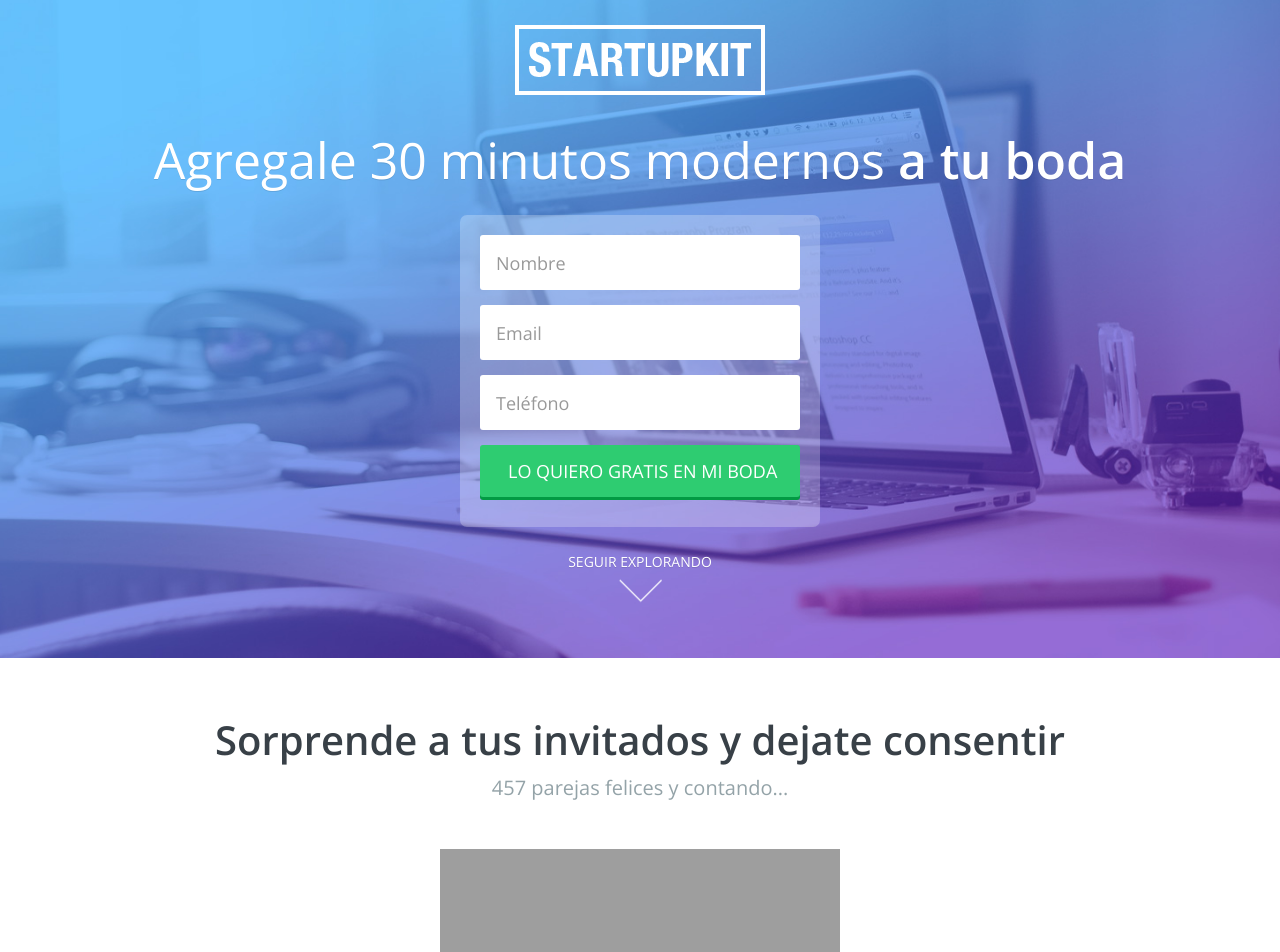
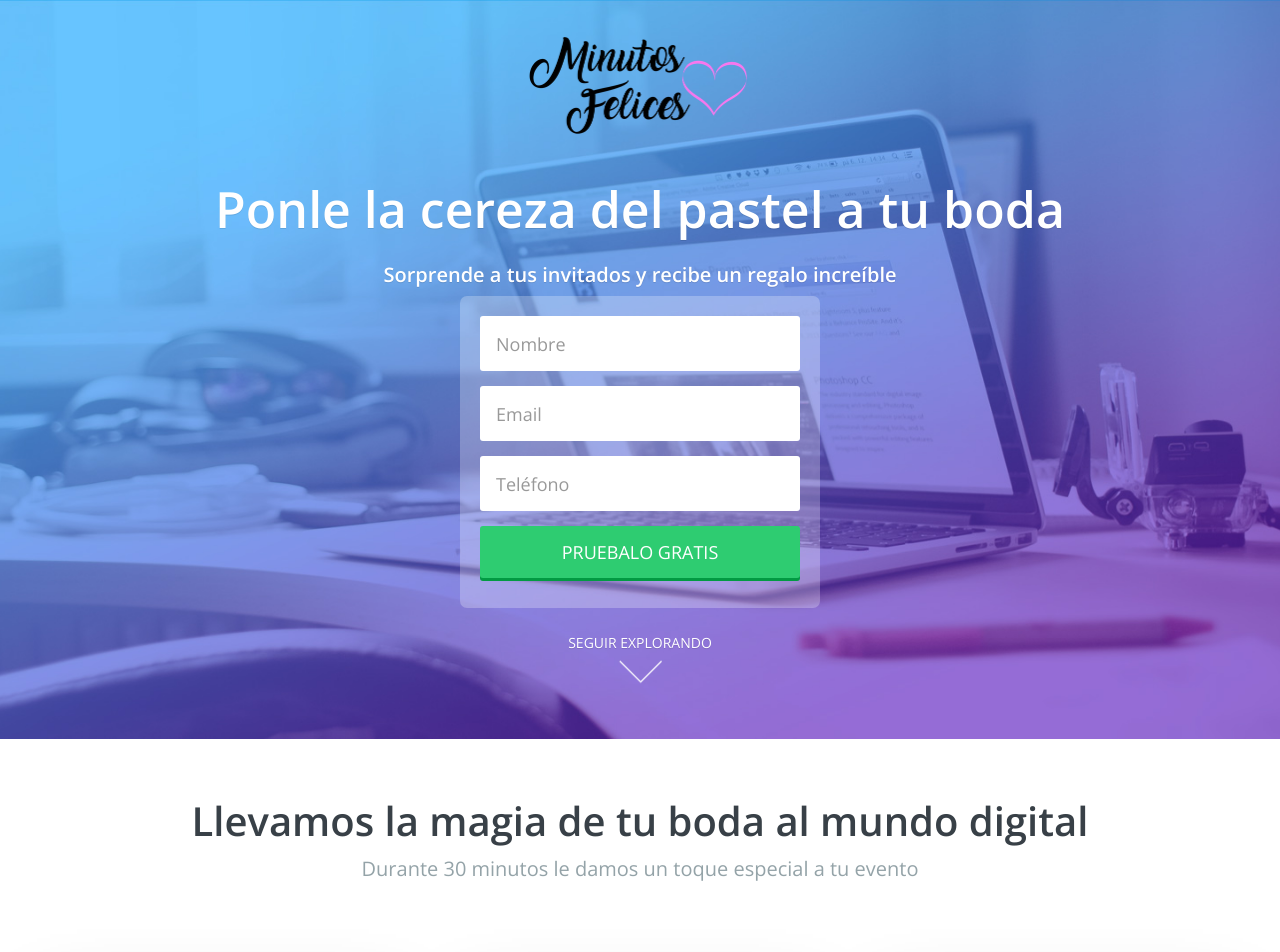
Before and after one commit to fr4nkydeveloper/MinutosFelices, a PHP site: page / in a window 1280 px wide. Shown: the top 952 px of the page. Run offline with PHP 8.4, Linux system fonts and the light colour scheme; grey boxes are pictures that could not be loaded.

Commit message:
mejorar el copy

```diff
--- a/css/startup.css
+++ b/css/startup.css
@@ -140,7 +140,7 @@ a:focus {
 }
 
 .breath {
-    margin: 50px auto;
+    margin: 0 auto;
 }
 
 .highlight {
@@ -637,6 +637,181 @@ a:focus {
     font-size: 16px;
 }
 
+ /*PARA LAS CARDS*/
+
+
+.wrap
+{
+  margin:50px auto 0 auto;
+  width:100%;
+  display:flex;
+  justify-content: space-around;
+}
+.tile
+{
+  width:380px;
+  height:380px;
+  margin:10px;
+  background-color:#99aeff;
+  display:inline-block;
+  background-size:cover;
+  position:relative;
+  cursor:pointer;
+  transition: all 0.4s ease-out;
+  box-shadow: 0px 35px 77px -17px rgba(0,0,0,0.44);
+  overflow:hidden;
+  color:white;
+  font-family:'Roboto';
+
+}
+.tile img
+{
+  height:100%;
+  width:100%;
+  position:absolute;
+  top:0;
+  left:0;
+  z-index:0;
+  transition: all 0.4s ease-out;
+}
+.tile .text
+{
+/*   z-index:99; */
+  position:absolute;
+  padding:30px;
+  height:calc(100% - 60px);
+}
+.tile h2
+{
+
+  font-weight:300;
+  margin:0;
+  text-shadow: 2px 2px 10px rgba(0,0,0,0.3);
+}
+.tile h3
+{
+  font-weight:100;
+  margin:20px 0 0 0;
+  font-style:italic;
+   transform: translateX(200px);
+}
+.tile p
+{
+  font-weight:300;
+  margin:20px 0 0 0;
+  line-height: 25px;
+/*   opacity:0; */
+  transform: translateX(-200px);
+  transition-delay: 0.2s;
+}
+.animate-text
+{
+  opacity:0;
+  transition: all 0.6s ease-in-out;
+}
+.tile:hover
+{
+/*   background-color:#99aeff; */
+box-shadow: 0px 35px 77px -17px rgba(0,0,0,0.64);
+  transform:scale(1.05);
+}
+.tile:hover img
+{
+  opacity: 0.2;
+}
+.tile:hover .animate-text
+{
+  transform:translateX(0);
+  opacity:1;
+}
+.dots
+{
+  position:absolute;
+  bottom:20px;
+  right:30px;
+  margin: 0 auto;
+  width:30px;
+  height:30px;
+  color:currentColor;
+  display:flex;
+  flex-direction:column;
+  align-items:center;
+  justify-content:space-around;
+
+}
+
+.dots span
+{
+    width: 5px;
+    height:5px;
+    background-color: currentColor;
+    border-radius: 50%;
+    display:block;
+  opacity:0;
+  transition: transform 0.4s ease-out, opacity 0.5s ease;
+  transform: translateY(30px);
+
+}
+
+.tile:hover span
+{
+  opacity:1;
+  transform:translateY(0px);
+}
+
+.dots span:nth-child(1)
+{
+   transition-delay: 0.05s;
+}
+.dots span:nth-child(2)
+{
+   transition-delay: 0.1s;
+}
+.dots span:nth-child(3)
+{
+   transition-delay: 0.15s;
+}
+
+
+.tituloPrincipal{
+    font-weight: bold;
+}
+
+
+
+/*ANIMACION LETRAS*/
+
+.ml10 {
+  position: relative;
+  font-weight: 900;
+  font-size: 4em;
+}
+
+.ml10 .text-wrapper {
+  position: relative;
+  display: inline-block;
+  padding-top: 0.2em;
+  padding-right: 0.05em;
+  padding-bottom: 0.1em;
+  overflow: hidden;
+}
+
+.ml10 .letter {
+  display: inline-block;
+  line-height: 1em;
+  transform-origin: 0 0;
+}
+
+
+
+@media (max-width: 1000px) {
+  .wrap {
+   flex-direction: column;
+    width:90%;
+  }
+}
+
+
 @media (max-width: 991px) {
     h1 {
         font-size: 35px;
@@ -655,9 +830,11 @@ a:focus {
     .breath {
         margin: 30px auto;
     }
+
+
 }
 
-@media (max-width: 767px) {
+@media (max-width: 768px) {
     h1 {
         font-size: 30px;
         line-height: 40px;
@@ -672,11 +849,49 @@ a:focus {
     .masthead {
         padding: 40px 15px;
     }
+
+    .tile{
+        width: 80%;
+        margin-left: auto;
+        margin-right: auto;
+    }
+
+
+
 }
 
 @media (max-width: 480px) {
     .masthead {
         background-attachment: scroll;
+    }
+
+}
+
+@media (max-width: 375px) {
+
+    .wrap{
+        width: 100%;
+    }
+
+    .tile{
+        width: 100%;
+        margin-right: : 0;
+        margin-left: 0;
+    }
+}
+
+
+
+@media (max-width: 425px) {
+
+    .wrap{
+        width: 100%;
+    }
+
+    .tile{
+        width: 100%;
+        margin-right: : 0;
+        margin-left: 0;
     }
 }
 
--- a/index.html
+++ b/index.html
@@ -29,10 +29,16 @@
 <main id="top" class="masthead" role="main">
 <div class="container">
 
-<div class="logo"> <a href="index-v-signup.html#"><img src="images/startup-template-logo.png" alt="startup-logo"></a> </div>
+<div class="logo"> <a href="index-v-signup.html#"><img src="images/logo.png" alt="startup-logo" width="243" height="119"></a> </div>
 
-<h1>Agregale 30 minutos <span data-typer-targets="divertidos,modernos,emotivos">emotivos</span> <strong>a tu boda</strong> </h1>
-<h3>  </h3>
+<!--<h1>Agregale 30 minutos <span data-typer-targets="divertidos,modernos,emotivos">emotivos</span> <strong>a tu boda</strong> </h1>-->
+<!--<h3>  </h3> -->
+<h1 class="tituloPrincipal">Ponle la cereza del pastel a tu boda</h1>
+<h3>Sorprende a tus invitados y recibe un regalo increíble</h3>
+
+
+
+
 <div class="row">
 <div class="col-md-4 col-sm-12 col-md-offset-4">
 <div class="signup-block"><form class="form" role="form" method="POST">
@@ -46,7 +52,7 @@
 <input class="form-control input-lg" name="password" type="tel" placeholder="Teléfono">
 </div>
 <div class="form-group last">
-<button type="submit" class="btn btn-success btn-block btn-lg">LO QUIERO GRATIS EN MI BODA</button>
+<button type="submit" class="btn btn-success btn-block btn-lg">PRUEBALO GRATIS</button>
 </div>
 </form>
 <span id="result" class="alertMsg"></span> </div>
@@ -54,7 +60,7 @@
 </div>
 
 
-<a href="index-v-signup.html#explore" class="scrollto">
+<a href="index.html#explore" class="scrollto">
 <p>SEGUIR EXPLORANDO</p>
 <p class="scrollto--arrow"><img src="images/scroll_down.png" alt="scroll down arrow"></p>
 </a>
@@ -63,20 +69,82 @@
 </main>
 
 
-<div class="container" id="explore">
+<div class="container">
+<div class="section-title">
+<h2>Llevamos la magia <strong>de tu boda</strong>  al mundo digital</h2>
+<h4>Durante 30 minutos le damos un toque <span data-typer-targets="emotivo, especial, moderno"></span> a tu evento</h4>
+
+
+
+
+
+
+</div>
+</div>
+
+
+<div class="container-fluid" id="explore">
+
+
+<section class="row heroimg breath">
+
+
+<div class="wrap"> <!--COMIENZAN CARDS-->
+  <div class="tile">
+    <img src='https://images.unsplash.com/photo-1464054313797-e27fb58e90a9?dpr=1&auto=format&crop=entropy&fit=crop&w=1500&h=996&q=80'/>
+    <div class="text">
+    <!--<h2>Lorem ipsum.</h2>-->
+    <h3 class="animate-text">More lorem ipsum bacon ipsum.</h3>
+    <p class="animate-text">Bacon ipsum dolor amet pork belly tri-tip turducken, pancetta bresaola pork chicken meatloaf. Flank sirloin strip steak prosciutto kevin turducken. </p>
+      <div class="dots">
+        <span></span>
+        <span></span>
+        <span></span>
+      </div>
+    </div>
+  </div>
+
+
+  <div class="tile">
+    <img src='https://images.unsplash.com/photo-1458668383970-8ddd3927deed?dpr=1&auto=format&crop=entropy&fit=crop&w=1500&h=1004&q=80'/>
+    <div class="text">
+      <!--<h2>Lorem ipsum.</h2>-->
+      <h3 class="animate-text">More lorem ipsum bacon ipsum.</h3>
+      <p class="animate-text">Bacon ipsum dolor amet pork belly tri-tip turducken, pancetta bresaola pork chicken meatloaf. Flank sirloin strip steak prosciutto kevin turducken. </p>
+      <div class="dots">
+          <span></span>
+          <span></span>
+          <span></span>
+      </div>
+    </div>
+  </div>
+
+  <div class="tile">
+      <img src='https://images.unsplash.com/photo-1422393462206-207b0fbd8d6b?dpr=1&auto=format&crop=entropy&fit=crop&w=1500&h=1000&q=80'/>
+      <div class="text">
+      <!--<h2>Lorem ipsum.</h2>-->
+      <h3 class="animate-text">More lorem ipsum bacon ipsum.</h3>
+      <p class="animate-text">Bacon ipsum dolor amet pork belly tri-tip turducken, pancetta bresaola pork chicken meatloaf. Flank sirloin strip steak prosciutto kevin turducken. </p>
+        <div class="dots">
+          <span></span>
+          <span></span>
+          <span></span>
+        </div>
+    </div>
+  </div>
+</div> <!--Termina CARDS-->
+
+
+
+</section>
+
+</div> <!--Container fluid-->
+
+<div class="container">
 
 <div class="section-title">
-<h2>Sorprende a tus invitados y dejate consentir</h2>
-<h4>457 parejas felices y contando...</h4>
-</div>
-<section class="row heroimg breath">
-<div class="col-md-12 text-center"> <img src="images/flat-mockup-template.png" alt="flat-mockup-template"></div>
-</section>
-
-
-<div class="section-title">
-<h2>¿Cómo funciona minutosfelices?</h2>
-<h4>Te activamos la web-app en el evento durante 30 minutos y la magia comienza a suceder. </h4>
+<h2>¿Cómo funciona minutos felices?</h2>
+<h4>Activamos la web-app en el evento durante 30 minutos y la magia comienza a suceder. </h4>
 </div>
 <section class="row features">
 
@@ -102,7 +170,7 @@
 <div class="thumbnail"> <img src="images/flat-feature-icon-3.png" alt="analytics-icon">
 <div class="caption">
 <h3>Te mandamos tu regalo</h3>
-<p class="description-features">Llegará a tu casa un libro impreso personalizado con las felicitaciones y fotos generadas desde minutosfelices </p>
+<p class="description-features">Llegará a tu casa un libro impreso personalizado con las felicitaciones y fotos generadas desde minutos felices </p>
 </div>
 </div>
 </div>
@@ -149,7 +217,7 @@ Project Lead at <a href="index-v-signup.html#">Airbnb.com</a></p>
 </div> -->
 
 
-<div class="container">
+
 
 <!--<div class="section-title">
 <h2>Honest pricing. No surprises.</h2>
@@ -198,7 +266,6 @@ Project Lead at <a href="index-v-signup.html#">Airbnb.com</a></p>
 </div>
 </section> -->
 
-</div>
 
 
 <main class="footercta" role="main">
@@ -208,19 +275,14 @@ Project Lead at <a href="index-v-signup.html#">Airbnb.com</a></p>
 and we love <strong>technology</strong></h1>
 
 <div class="row">
-<div class="col-md-12 breath text-center"> <a href="index-v-signup.html#top" class="btn btn-success btn-lg gototop">PRUEBALO GRATIS</a> </div>
+<div class="col-md-12 breath text-center"> <a href="index.html#top" class="btn btn-success btn-lg gototop">PRUEBALO GRATIS</a> </div>
 </div>
 </div>
 </main>
 
 
-<div class="container">
-<section class="row breath">
-<p class="madeby"> Made with <3 by minutosfelices.com </p>
-</div>
-</section>
 
-</div>
+
 
 
 
@@ -230,6 +292,7 @@ and we love <strong>technology</strong></h1>
 <script src="js/easing.js"></script>
 <script src="js/typer.js"></script>
 <script src="js/nicescroll.js"></script>
+
 
 <script>
     $(function () {
@@ -252,5 +315,7 @@ and we love <strong>technology</strong></h1>
 
 
 </script>
+
+
 </body>
 </html>
```
Also changed, not shown: images/logo.png (added).
